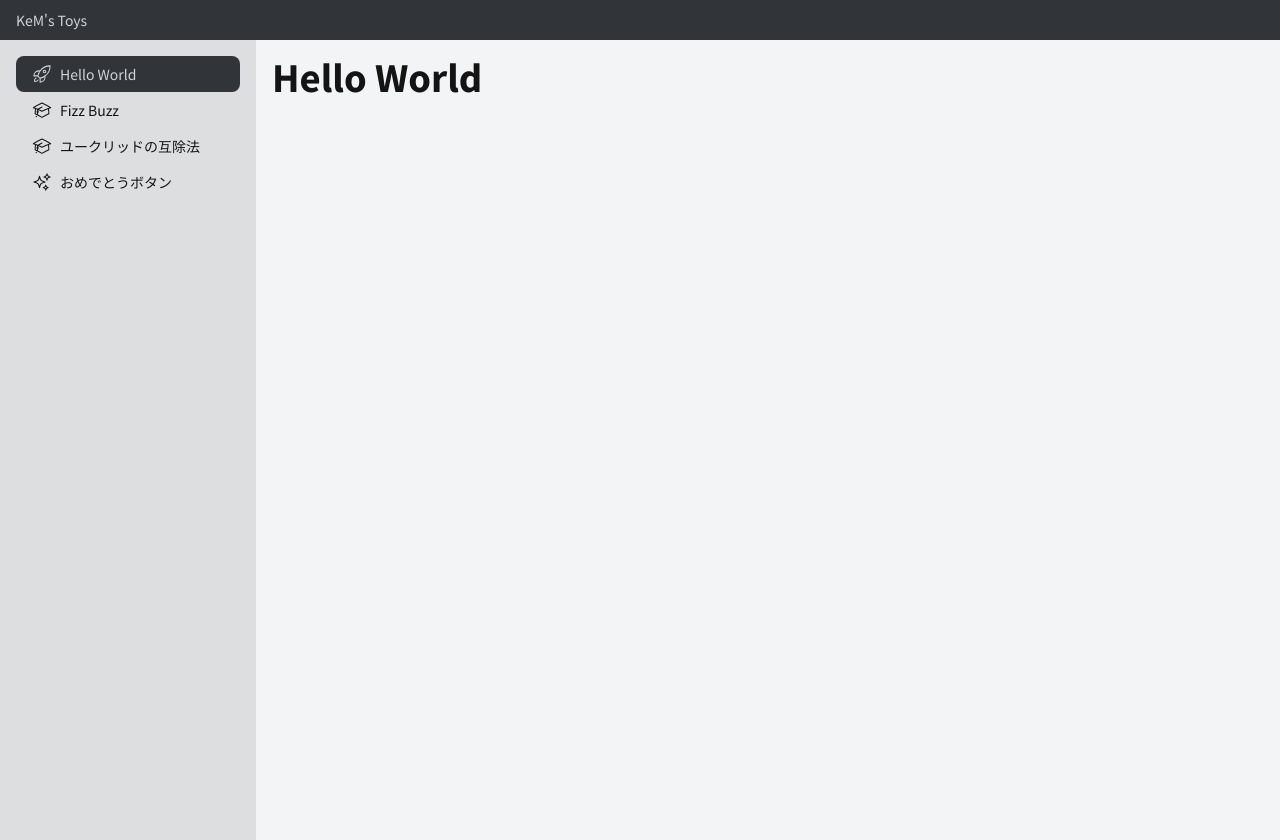
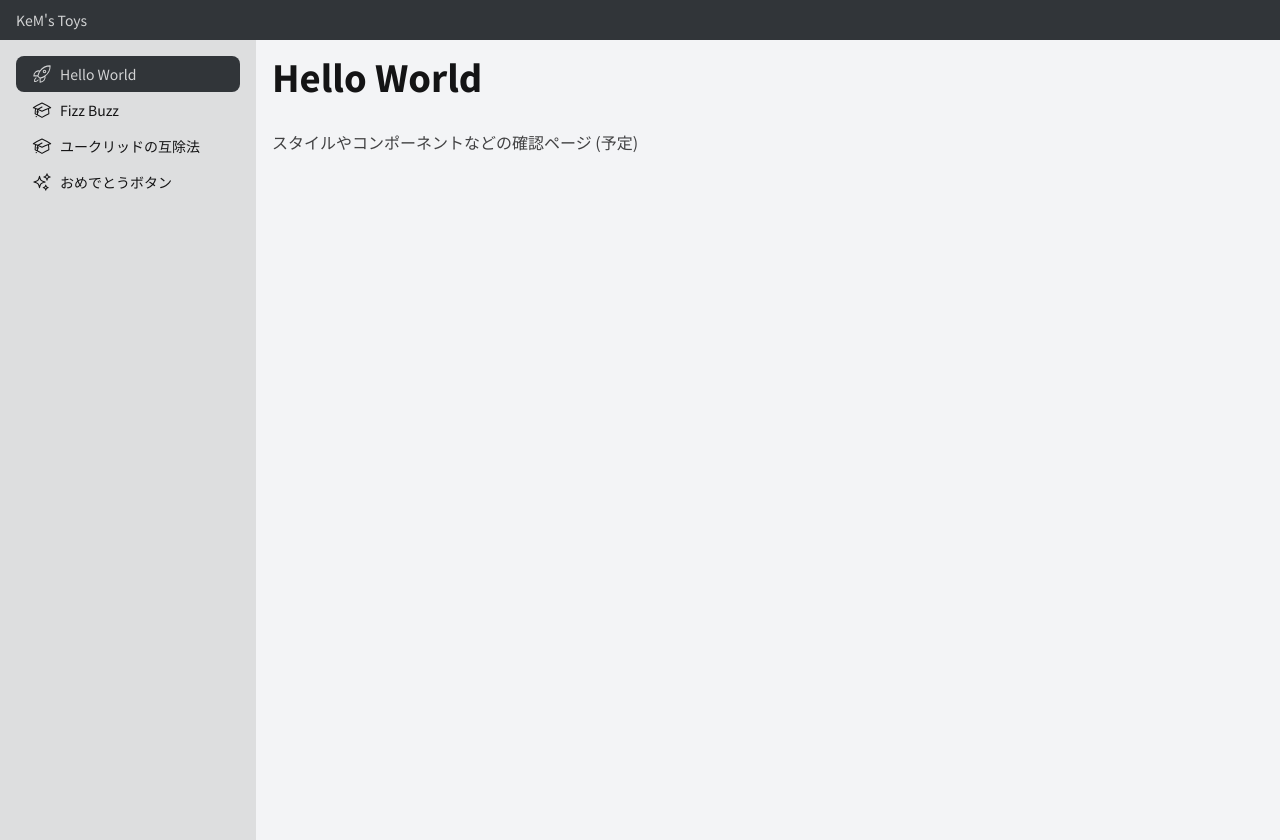
Before and after one commit to kem198/kems-toys, a Next.js app: page /hello-world in a window 1280 px wide. Built offline with nearby package versions, Linux system fonts and the light colour scheme.

Commit message:
small changed

```diff
--- a/src/app/(toys)/hello-world/page.tsx
+++ b/src/app/(toys)/hello-world/page.tsx
@@ -2,6 +2,7 @@ export default function HelloWorld() {
   return (
     <article className="prose">
       <h1>Hello World</h1>
+      <p>スタイルやコンポーネントなどの確認ページ (予定)</p>
     </article>
   );
 }
```
